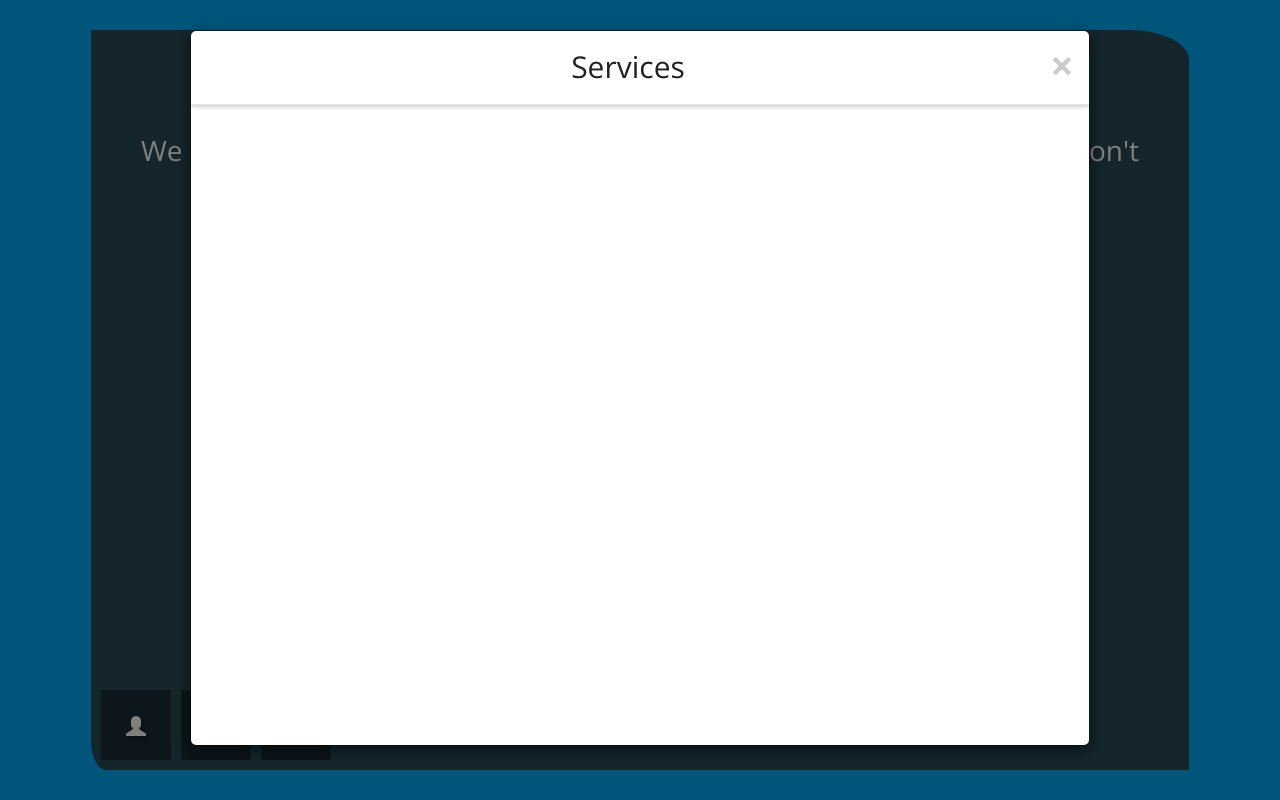
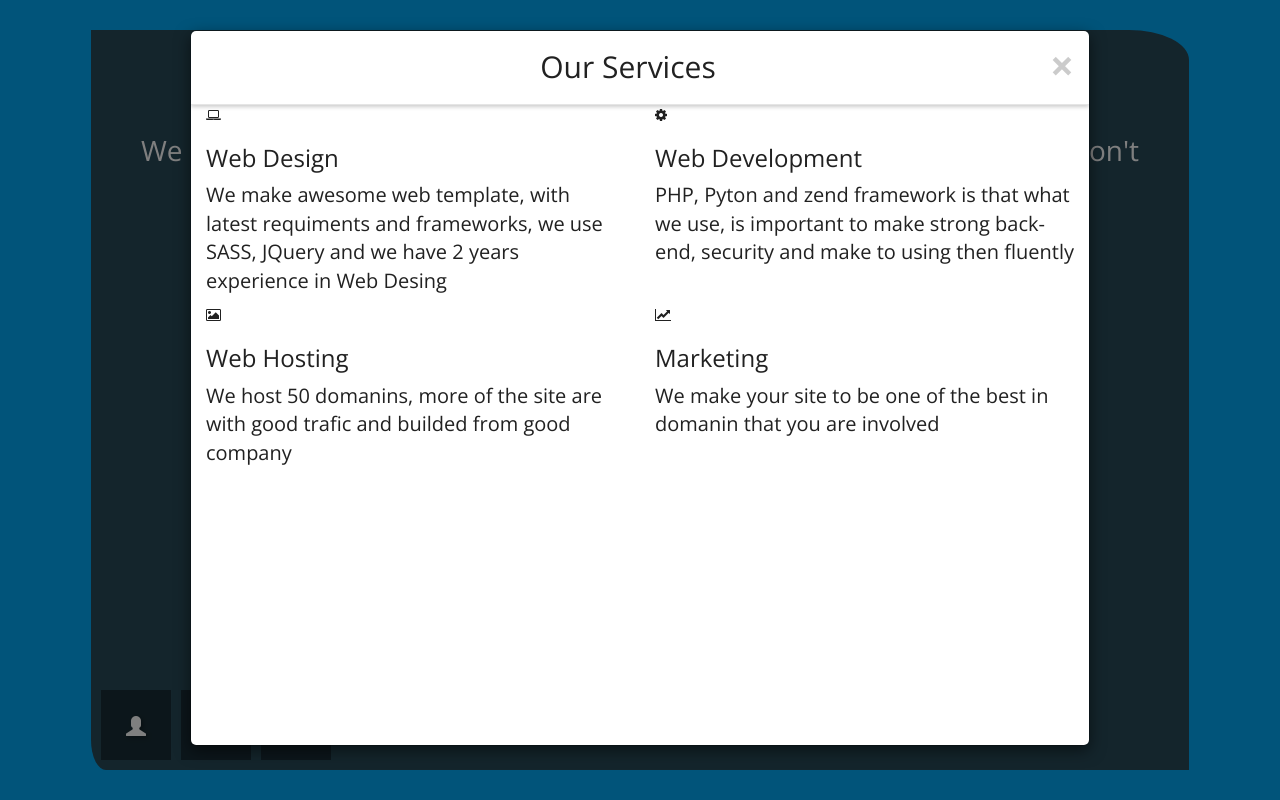
Before and after one commit to RO-WebPros/template, a website: page index.html in a window 1280 px wide. Both pictures are taken after a click on the link 216 px from the left and 725 px from the top of the page. Drawn offline with nearby package versions, Linux system fonts and the light colour scheme; a web font is replaced by a local one.

Commit message:
services html structure[C

```diff
--- a/index.html
+++ b/index.html
@@ -248,16 +248,61 @@
 
 							<div class="modal-header">
 								<button type="button" class="close" data-dismiss="modal" aria-label="Close"><span aria-hidden="true">&times;</span></button>
-								<h2 class="modal-title" id="myModalLabel">Services</h2>
+								<h2 class="modal-title" id="myModalLabel">Our Services</h2>
 							</div>
 
 							<div class="modal-body">
+								<div class="row services__list">
+
+									<div class="col-md-12 list">
+										<div class="row">
+											<div class="col-md-6">
+												<i class="fa fa-laptop fa-3" aria-hidden="true"></i>
+													<div class="services__content">
+														<h3>Web Design</h3>
+														<p>We make awesome web template, with latest requiments and frameworks, we use SASS, JQuery and we have 2 years experience in Web Desing </p>
+													</div>
+											</div>
+											<div class="col-md-6">
+												<i class="fa fa-cog fa-3" aria-hidden="true"></i>
+													<div class="services__content">
+														<h3>Web Development</h3>
+														<p>PHP, Pyton and zend framework is that what we use, is important to make strong back-end, security and make to using then fluently</p>
+													</div>
+											</div>
+										</div>
+									</div>
+
+									<div class="col-md-12 list">
+
+										<div class="row">
+
+											<div class="col-md-6">
+												<i class="fa fa-picture-o fa-3" aria-hidden="true"></i>
+													<div class="services__content">
+														<h3>Web Hosting</h3>
+														<p>We host 50 domanins, more of the site are with good trafic and builded from good company</p>
+													</div>
+											</div>
+											<div class="col-md-6">
+												<i class="fa fa-line-chart fa-3" aria-hidden="true"></i>
+													<div class="services__content">
+														<h3>Marketing</h3>
+														<p>We make your site to be one of the best in domanin that you are involved</p>
+													</div>
+											</div>
+
+										</div>
+
+									</div>
+
+								</div>
 
 							</div>
 
-						</div>
+				  		</div>
 
-				  	</div>
+					</div>
 
 				</section> <!-- .information__section Services -->
 
--- a/js/script.js
+++ b/js/script.js
@@ -6,7 +6,7 @@ jQuery(document).ready(function($) {
 	});
 
     /*  Countdown timmer  */
-  $('.counter').countdown('2016/12/25', function(event) {
+  $('.counter').countdown('2017/01/3', function(event) {
         var offset = event.offset;
         $('#cday').text(offset.totalDays);
         $('#chours').text(''.concat(offset.hours < 10 ? '0' : '', offset.hours));
--- a/sass/base/_base.scss
+++ b/sass/base/_base.scss
@@ -22,3 +22,7 @@ body {
 	background-color: $main-color;
 	color: #212121;
 }
+
+.secondary-title {
+	padding: 20px;
+}
```
Also changed, not shown: css/style.css.
